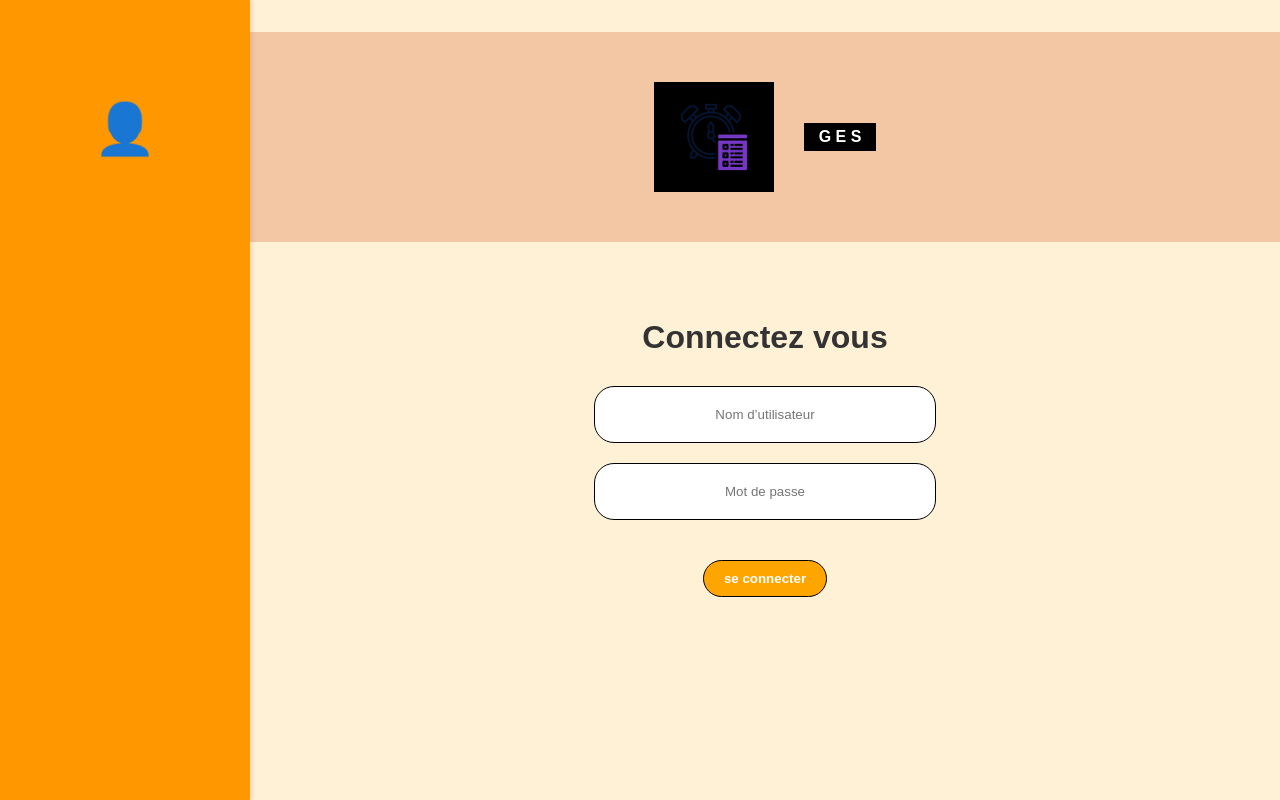
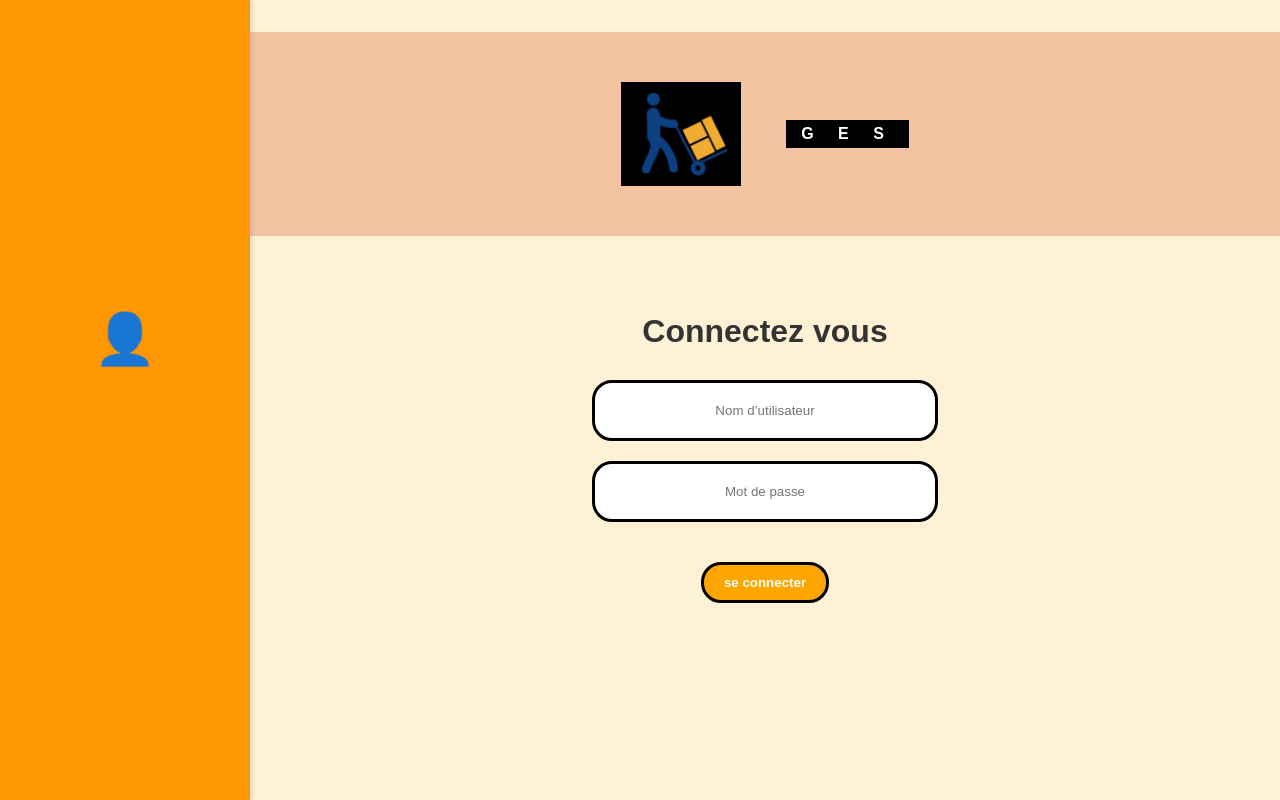
Before and after one commit to mdj-skm/application-de-gestion-de-stock, a React (Create React App) app: page / in a window 1280 px wide. Built offline with nearby package versions, Linux system fonts and the light colour scheme.

Commit message:
css mise à jour

```diff
--- a/src/configuration/configuration.css
+++ b/src/configuration/configuration.css
@@ -29,8 +29,10 @@ body, html {
 }
 
 .user-icon {
-  font-size: 40px;
-  margin-bottom: 5px;
+  font-size: 50px;
+    color: white;
+    margin-top: -100px;
+    height: 80px;
 }
 
 .status-dot {
--- a/src/connexion/LoginPage.css
+++ b/src/connexion/LoginPage.css
@@ -40,17 +40,15 @@
     align-items: center;
     justify-content: center;
     gap: 20px;
-    background-color: #f3c7a3
+    background-color: #f3c7a3;
+
   }
 
   .logo {
   width: 100px;
   height: auto;
-  padding: 5px;
   margin: 0 auto;
-  display: block;
-  background-color: #f3c7a3;
-
+  background-color: transparent;
 
   }
 
@@ -58,8 +56,10 @@
 
     padding: 50px;
     font-weight: bold;
-    background-color: #f3c7a3;
+    background-color: transparent;
     color: white;
+    margin-left: 20px;
+    letter-spacing: 10px;
   }
 
   /* Formulaire de connexion */
@@ -78,7 +78,7 @@
     margin: 10px 0;
     padding: 20px;
     border-radius: 20px;
-    border: 1px solid black;
+    border: 3px solid black;
     width: 300px;
     text-align: center;
   }
@@ -87,7 +87,7 @@
     margin-top: 30px;
     padding: 10px 20px;
     border-radius: 20px;
-    border: 1px solid black;
+    border: 3px solid black;
     background-color: orange;
     cursor: pointer;
   }
--- a/src/gestion_fournisseurs/gestion_fournisseurs.css
+++ b/src/gestion_fournisseurs/gestion_fournisseurs.css
@@ -64,8 +64,7 @@ body, html {
     padding: 5px;
     margin: 0 auto;
     display: block;
-  /* font-size: 24px;
-  font-weight: bold; */
+
 }
 
 .company-name {
--- a/src/gestion_fournisseurs/gestion_fournisseurs.js
+++ b/src/gestion_fournisseurs/gestion_fournisseurs.js
@@ -117,8 +117,6 @@ export default function GestionFournisseurs() {
         <div className="header">
           <img src={logo} alt="Logo" className="logo" />
           <div className="company-name">G E S</div>
-          {/* <div className="logo">📦</div> */}
-          {/* <div className="company-name">NOM DE L’ENTREPRISE</div> */}
         </div>
 
         <div className="content">
--- a/src/page_d_accueil/HomePage.css
+++ b/src/page_d_accueil/HomePage.css
@@ -24,7 +24,7 @@
     font-size: 50px;
     color: white;
     margin-top: -100px;
-    height: 500px;
+    height: 80px;
 
   }
 
@@ -90,7 +90,7 @@
   }
 
   .header {
-    background-color: #f3c7a3;
+    background-color: #f3c3a2;
     width: 200%;
     padding: 50px 0;
     display: flex;
@@ -101,17 +101,17 @@
 
   .logo {
     width: 100px;
-    height: auto;
-    padding: 5px;
-    margin: 0 auto;
+    height: 100px;
     display: block;
-    /* background-color: #f3c7a3; */
+    background-color: transparent;
   }
 
   .company-name {
     padding: 10px;
     font-weight: bold;
-    /* background-color: #f3c7a3; */
+  margin-left: 15px;
+  letter-spacing: 10px; /* pour espacer les lettres comme "G E S" */
+  font-family: 'Arial', sans-serif; /* personnalise la police si besoin */
   }
 
   H2 {
@@ -149,5 +149,4 @@
   .module-logo {
     width: 60px;
     margin-bottom: 10px;
-
   }
```
Also changed, not shown: src/assets/logo.png.
